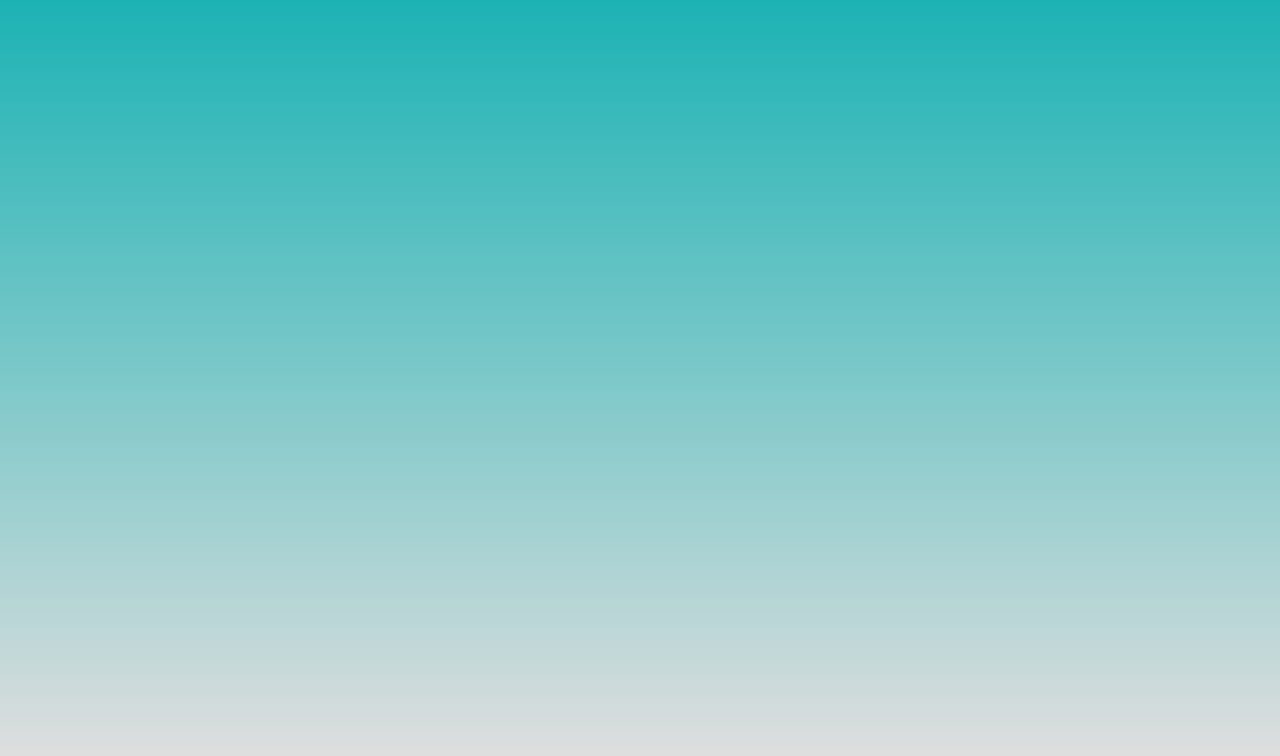
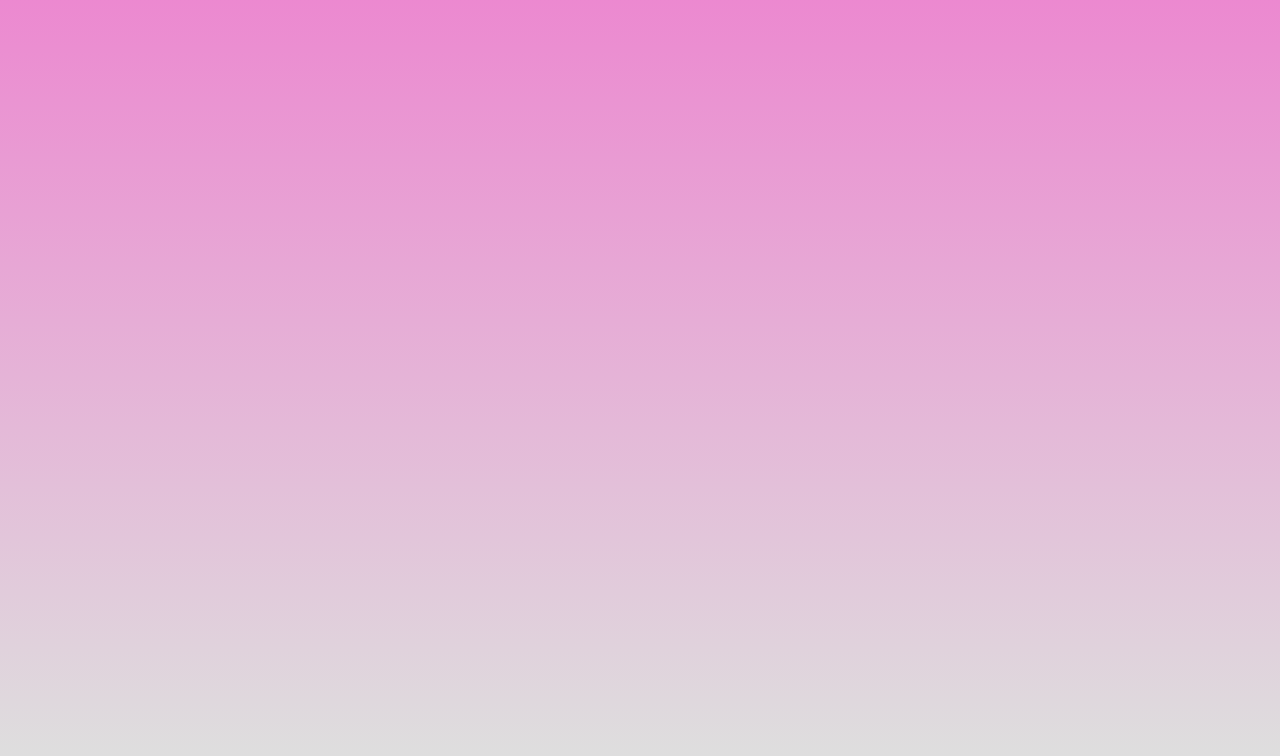
Before and after one commit to yarahasan13/yarahasan13, a plain HTML site: page index.html in a window 1280 px wide. Shown: the part 60-816 px from the top of the page. Drawn offline with Linux system fonts and the light colour scheme.

Commit message:
Update index.html

```diff
--- a/index.html
+++ b/index.html
@@ -3,7 +3,7 @@
   <style>
      body{
          text-align: center;
-         background-image: linear-gradient(rgb(13, 175, 177), rgb(222, 222, 222));
+         background-image: linear-gradient(rgb(237, 130, 207), rgb(222, 222, 222));
          min-width: 100%;
          min-height: 100%;
       }
```
